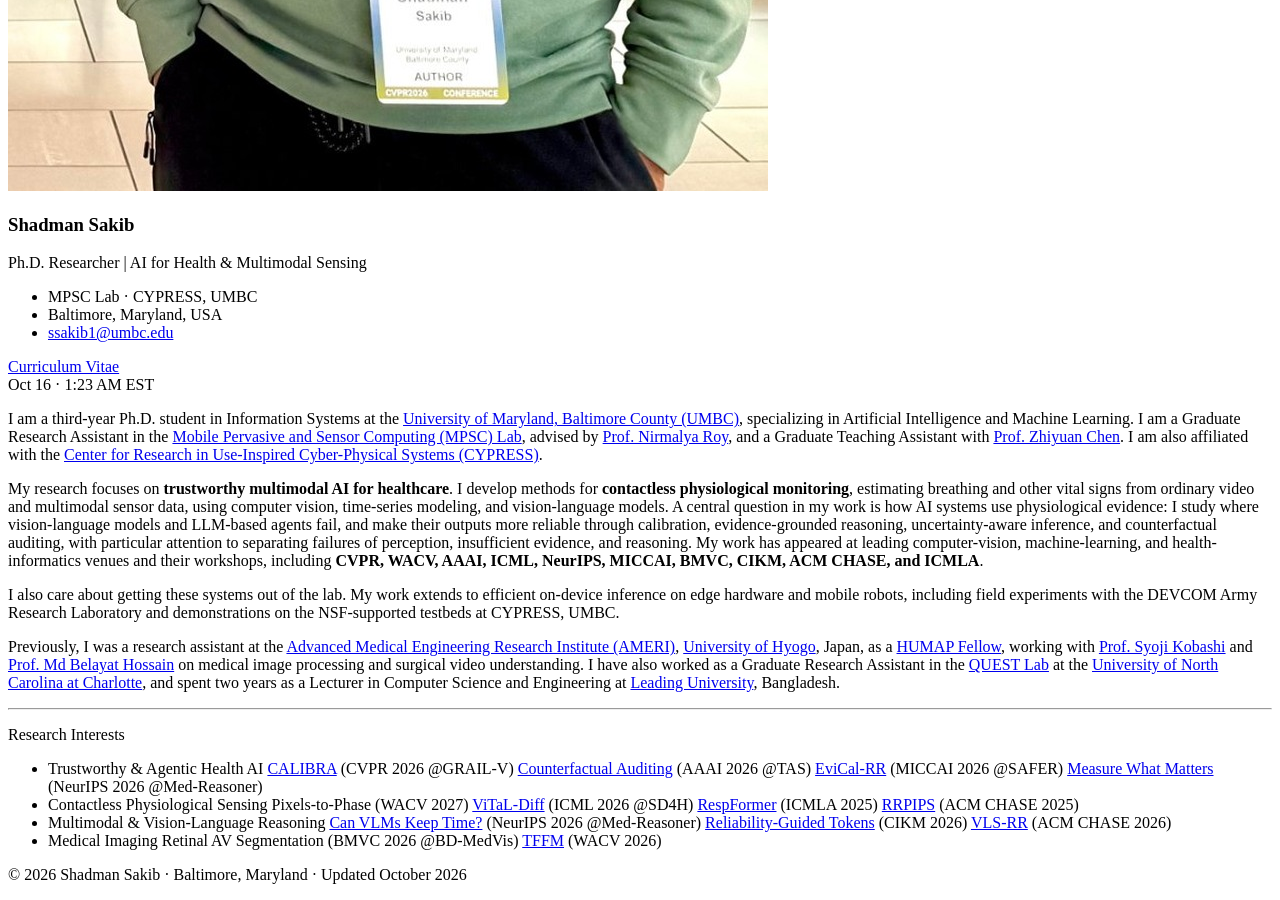
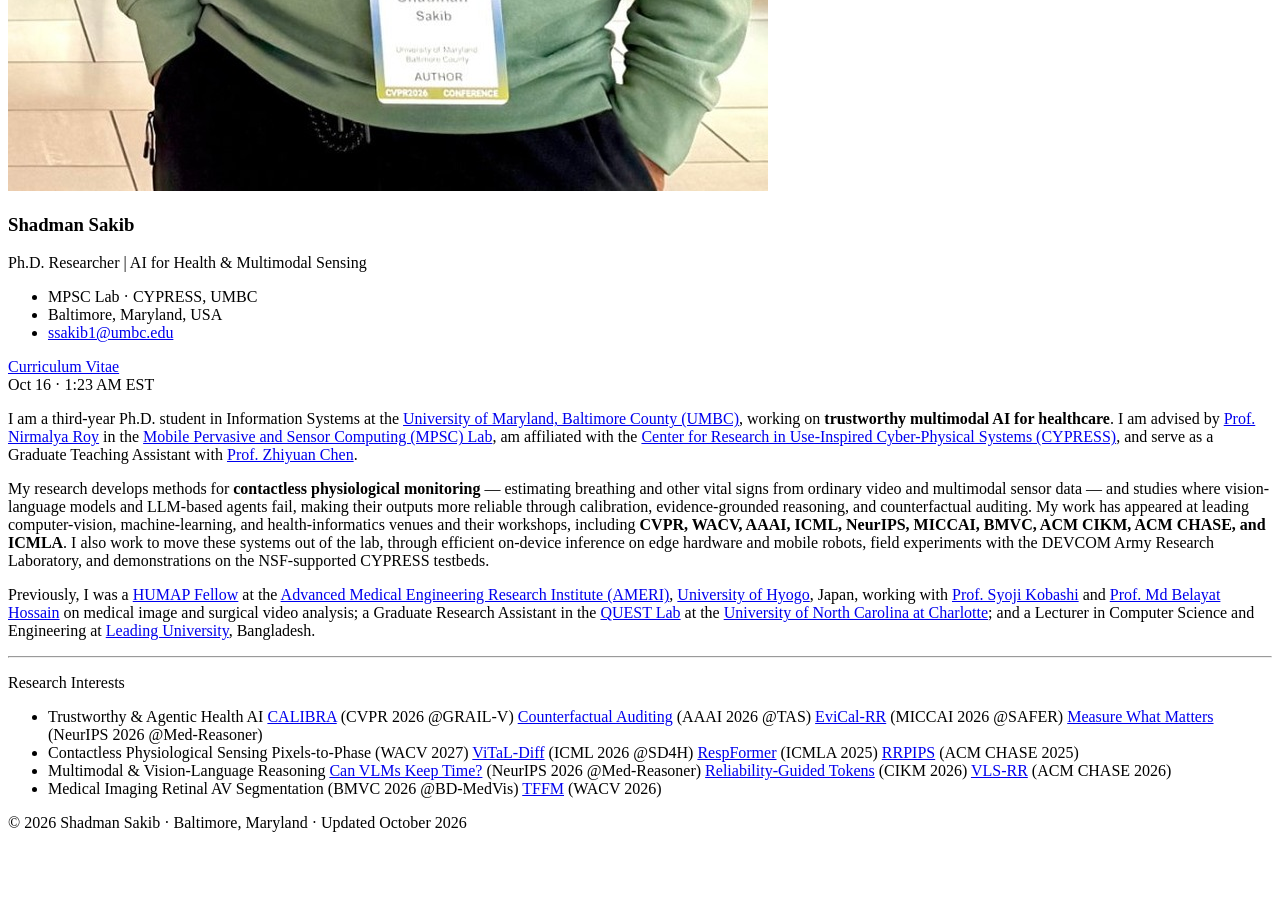
Before and after one commit to sakibshadman/sakibshadman.github.io, a Jekyll site: the page built from _pages/includes/intro.md, in a window 1280 px wide and 900 px high, scrolled down 1142 px. Built offline with Jekyll 4.4.1, drawn with Linux system fonts in a browser that asks for light colours; our own code applies the rules of GitHub Pages for plain Markdown files; after the commit the page ends 1990 px from its top, so only the background shows below that.

Commit message:
Add files via upload

```diff
--- a/_pages/includes/intro.md
+++ b/_pages/includes/intro.md
@@ -1,10 +1,8 @@
-I am a third-year Ph.D. student in Information Systems at the [University of Maryland, Baltimore County (UMBC)](https://umbc.edu/), specializing in Artificial Intelligence and Machine Learning. I am a Graduate Research Assistant in the [Mobile Pervasive and Sensor Computing (MPSC) Lab](https://mpsc.umbc.edu/home), advised by [Prof. Nirmalya Roy](https://artiamas.umd.edu/nirmalya-roy/), and a Graduate Teaching Assistant with [Prof. Zhiyuan Chen](https://userpages.umbc.edu/~zhchen/). I am also affiliated with the [Center for Research in Use-Inspired Cyber-Physical Systems (CYPRESS)](https://cypress.umbc.edu/).
+I am a third-year Ph.D. student in Information Systems at the [University of Maryland, Baltimore County (UMBC)](https://umbc.edu/), working on **trustworthy multimodal AI for healthcare**. I am advised by [Prof. Nirmalya Roy](https://artiamas.umd.edu/nirmalya-roy/) in the [Mobile Pervasive and Sensor Computing (MPSC) Lab](https://mpsc.umbc.edu/home), am affiliated with the [Center for Research in Use-Inspired Cyber-Physical Systems (CYPRESS)](https://cypress.umbc.edu/), and serve as a Graduate Teaching Assistant with [Prof. Zhiyuan Chen](https://userpages.umbc.edu/~zhchen/).
 
-My research focuses on **trustworthy multimodal AI for healthcare**. I develop methods for **contactless physiological monitoring**, estimating breathing and other vital signs from ordinary video and multimodal sensor data, using computer vision, time-series modeling, and vision-language models. A central question in my work is how AI systems use physiological evidence: I study where vision-language models and LLM-based agents fail, and make their outputs more reliable through calibration, evidence-grounded reasoning, uncertainty-aware inference, and counterfactual auditing, with particular attention to separating failures of perception, insufficient evidence, and reasoning. My work has appeared at leading computer-vision, machine-learning, and health-informatics venues and their workshops, including **CVPR, WACV, AAAI, ICML, NeurIPS, MICCAI, BMVC, CIKM, ACM CHASE, and ICMLA**.
+My research develops methods for **contactless physiological monitoring** — estimating breathing and other vital signs from ordinary video and multimodal sensor data — and studies where vision-language models and LLM-based agents fail, making their outputs more reliable through calibration, evidence-grounded reasoning, and counterfactual auditing. My work has appeared at leading computer-vision, machine-learning, and health-informatics venues and their workshops, including **CVPR, WACV, AAAI, ICML, NeurIPS, MICCAI, BMVC, ACM CIKM, ACM CHASE, and ICMLA**. I also work to move these systems out of the lab, through efficient on-device inference on edge hardware and mobile robots, field experiments with the DEVCOM Army Research Laboratory, and demonstrations on the NSF-supported CYPRESS testbeds.
 
-I also care about getting these systems out of the lab. My work extends to efficient on-device inference on edge hardware and mobile robots, including field experiments with the DEVCOM Army Research Laboratory and demonstrations on the NSF-supported testbeds at CYPRESS, UMBC.
-
-Previously, I was a research assistant at the [Advanced Medical Engineering Research Institute (AMERI)](https://ame-hyogo.org/english/), [University of Hyogo](https://www.u-hyogo.ac.jp/english/), Japan, as a [HUMAP Fellow](https://hyogo-humap.jp/en/search/203), working with [Prof. Syoji Kobashi](https://sites.google.com/site/syojikobashi/people/syojikobashi) and [Prof. Md Belayat Hossain](https://academics.siu.edu/computing-and-technology/computer-science/faculty/hossain-mdbelayat.php) on medical image processing and surgical video understanding. I have also worked as a Graduate Research Assistant in the [QUEST Lab](https://coefs.charlotte.edu/fdeeba/) at the [University of North Carolina at Charlotte](https://www.charlotte.edu/), and spent two years as a Lecturer in Computer Science and Engineering at [Leading University](https://www.lus.ac.bd/), Bangladesh.
+Previously, I was a [HUMAP Fellow](https://hyogo-humap.jp/en/search/203) at the [Advanced Medical Engineering Research Institute (AMERI)](https://ame-hyogo.org/english/), [University of Hyogo](https://www.u-hyogo.ac.jp/english/), Japan, working with [Prof. Syoji Kobashi](https://sites.google.com/site/syojikobashi/people/syojikobashi) and [Prof. Md Belayat Hossain](https://academics.siu.edu/computing-and-technology/computer-science/faculty/hossain-mdbelayat.php) on medical image and surgical video analysis; a Graduate Research Assistant in the [QUEST Lab](https://coefs.charlotte.edu/fdeeba/) at the [University of North Carolina at Charlotte](https://www.charlotte.edu/); and a Lecturer in Computer Science and Engineering at [Leading University](https://www.lus.ac.bd/), Bangladesh.
 
 <hr class="intro-rule">
 
```
